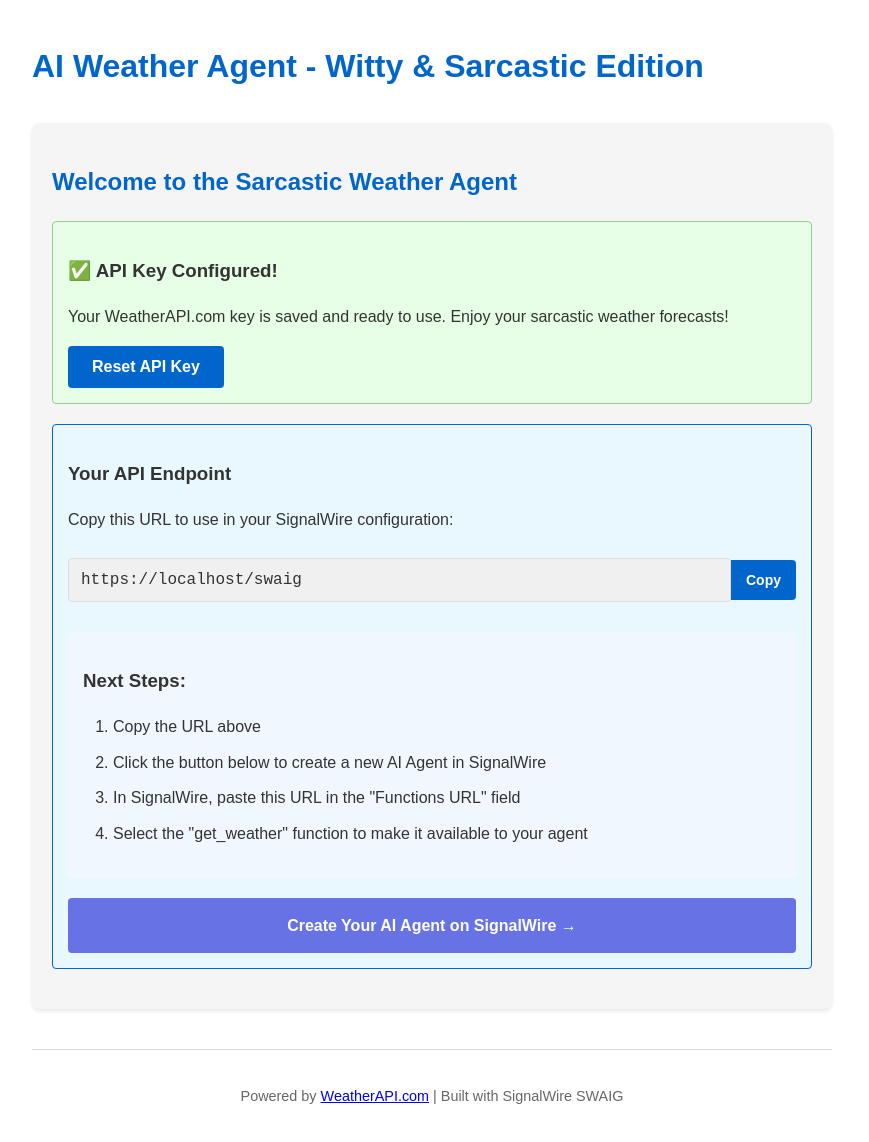
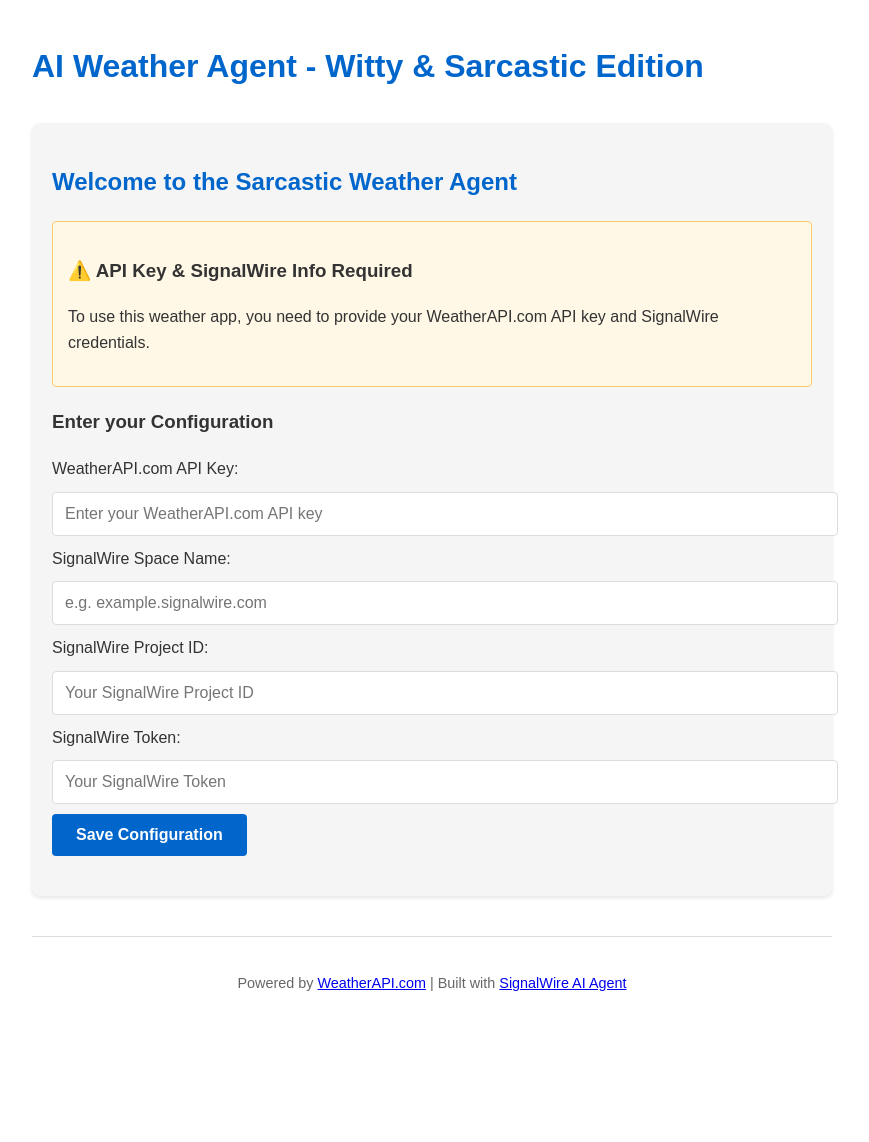
Before and after one commit to briankwest/aiworkshop, a Flask app: page / in a window 1280 px wide. Shown: the whole page, without its empty margins (208-1077 px from the left). After the commit the page ends 991 px from the top, so only its background shows below. Run offline with Flask 3, Linux system fonts and the light colour scheme.

Commit message:
One shot run on replit

```diff
--- a/app.py
+++ b/app.py
@@ -3,7 +3,11 @@ from flask import Flask, request, jsonify, render_template, session, redirect, u
 from signalwire_swaig.swaig import SWAIG, SWAIGArgument
 import os
 import requests
+import json
 from dotenv import load_dotenv
+from signalwire_swml.swml import SignalWireSWML  # Import SWML module
+from signalwire_pom.pom import PromptObjectModel  # Import POM for structured prompts
+import secrets
 
 # Try to load from .env but don't fail if it doesn't exist
 try:
@@ -12,17 +16,18 @@ except:
     pass
 
 app = Flask(__name__)
-app.secret_key = os.getenv("SECRET_KEY", "weather-sarcasm-secret-key")
+secret_key = os.getenv("SECRET_KEY")
+if not secret_key:
+    secret_key = secrets.token_hex(32)
+app.secret_key = secret_key
 swaig = SWAIG(app)
 
-# Get API key from environment or session
+# Add a global variable for the weather API key
+weather_api_key = None
+
 def get_api_key():
-    # First try getting from session
-    api_key = session.get('WEATHER_API_KEY')
-    # If not in session, try environment
-    if not api_key:
-        api_key = os.getenv("WEATHER_API_KEY")
-    return api_key
+    global weather_api_key
+    return weather_api_key
 
 # Update to use WeatherAPI.com
 BASE_URL = "http://api.weatherapi.com/v1/current.json"
@@ -30,44 +35,112 @@ BASE_URL = "http://api.weatherapi.com/v1/current.json"
 # Route for the home page
 @app.route('/', methods=['GET', 'POST'])
 def home():
-    api_key = get_api_key()
+    global weather_api_key
+    # Retrieve from session if available (for other values)
+    space_name = session.get('SPACE_NAME')
+    project_id = session.get('PROJECT_ID')
+    token = session.get('TOKEN')
+    call_address = session.get('CALL_ADDRESS')
+    call_token = session.get('CALL_TOKEN')
     error_message = None
     test_result = None
 
-    # If it's a POST request, handle the form submission
     if request.method == 'POST':
         api_key = request.form.get('api_key')
+        space_name = request.form.get('space_name')
+        project_id = request.form.get('project_id')
+        token = request.form.get('token')
 
-        # Test the API key with a simple request
+        # Test the Weather API key with a simple request
         test_params = {
             "key": api_key,
-            "q": "London"  # Test with London as a safe default
+            "q": "London"
         }
-
         try:
             test_response = requests.get(BASE_URL, params=test_params)
             if test_response.status_code == 200:
-                # Save API key in session
-                session['WEATHER_API_KEY'] = api_key
-                test_result = "API key tested successfully!"
+                # Now test SignalWire credentials using the correct endpoint
+                sw_url = f"https://{space_name}/api/laml/2010-04-01/Accounts"
+                from requests.auth import HTTPBasicAuth
+                sw_auth = HTTPBasicAuth(project_id, token)
+                sw_response = requests.get(sw_url, headers={"Accept": "application/json"}, auth=sw_auth)
+                if sw_response.status_code == 200:
+                    # Now create the external SWML handler
+                    swml_url = f"https://{space_name}/api/fabric/resources/external_swml_handlers"
+                    from random import choices
+                    import string
+                    random_name = 'AI Weather Workshop ' + ''.join(choices(string.ascii_letters, k=5))
+                    primary_request_url = f"https://{request.host}/swml"
+                    swml_payload = {
+                        "name": random_name,
+                        "used_for": "calling",
+                        "primary_request_url": primary_request_url,
+                        "primary_request_method": "POST"
+                    }
+                    swml_create = requests.post(swml_url, headers={"Content-Type": "application/json", "Accept": "application/json"}, auth=sw_auth, json=swml_payload)
+                    if swml_create.status_code in (200, 201):
+                        handler_id = swml_create.json().get('id')
+                        # Get the address
+                        addr_url = f"https://{space_name}/api/fabric/resources/external_swml_handlers/{handler_id}/addresses"
+                        addr_resp = requests.get(addr_url, headers={"Accept": "application/json"}, auth=sw_auth)
+                        if addr_resp.status_code == 200 and addr_resp.json().get('data'):
+                            address = addr_resp.json()['data'][0]['channels']['audio']
+                            address_id = addr_resp.json()['data'][0]['id']
+                            # Create a guest token
+                            import time
+                            expire_at = int(time.time()) + 3600 * 24  # 24 hours from now
+                            guest_token_url = f"https://{space_name}/api/fabric/guests/tokens"
+                            guest_payload = {
+                                "allowed_addresses": [address_id],
+                                "expire_at": expire_at
+                            }
+                            guest_token_resp = requests.post(guest_token_url, headers={"Content-Type": "application/json", "Accept": "application/json"}, auth=sw_auth, json=guest_payload)
+                            if guest_token_resp.status_code in (200, 201):
+                                call_token = guest_token_resp.json().get('token')
+                                # Save all values in session (except weather_api_key)
+                                weather_api_key = api_key
+                                session['WEATHER_API_KEY'] = weather_api_key
+                                session['SPACE_NAME'] = space_name
+                                session['PROJECT_ID'] = project_id
+                                session['TOKEN'] = token
+                                session['CALL_ADDRESS'] = address
+                                session['CALL_TOKEN'] = call_token
+                                test_result = "Configuration saved, all credentials tested, and call widget is ready!"
+                                call_address = address
+                            else:
+                                error_message = f"Failed to create guest token: {guest_token_resp.status_code} {guest_token_resp.text}"
+                        else:
+                            error_message = f"Failed to get call address: {addr_resp.status_code} {addr_resp.text}"
+                    else:
+                        error_message = f"Failed to create external SWML handler: {swml_create.status_code} {swml_create.text}"
+                else:
+                    error_message = f"SignalWire credentials test failed: {sw_response.status_code} {sw_response.text}"
             else:
-                error_message = f"Invalid API key or API error: {test_response.status_code}"
+                error_message = f"Invalid Weather API key or API error: {test_response.status_code}"
         except Exception as e:
-            error_message = f"Error testing API key: {str(e)}"
+            error_message = f"Error testing credentials: {str(e)}"
 
-    # If we already have an API key, let the user know
-    has_api_key = api_key is not None
+    # If we already have all values, let the user know
+    has_api_key = all([get_api_key(), space_name, project_id, token, call_address, call_token])
 
-    # Determine the full URL for the SWAIG endpoint
-    # This handles cases where the app might be behind a proxy
     host = request.host
     full_url = f"https://{host}/swaig"
+    swml_url = f"https://{host}/swml"
 
-    return render_template('index.html',
-                          has_api_key=has_api_key,
-                          error_message=error_message,
-                          test_result=test_result,
-                          full_url=full_url)
+    return render_template(
+        'index.html',
+        has_api_key=has_api_key,
+        error_message=error_message,
+        test_result=test_result,
+        full_url=full_url,
+        swml_url=swml_url,
+        api_key=get_api_key(),
+        space_name=space_name,
+        project_id=project_id,
+        token=token,
+        call_address=call_address,
+        call_token=call_token
+    )
 
 @app.route('/clear-key', methods=['POST'])
 def clear_key():
@@ -80,11 +153,9 @@ def clear_key():
     state=SWAIGArgument("string", "Name of the state", required=False),
     country=SWAIGArgument("string", "Name of the country", required=False))
 def get_weather(city, state=None, country=None, meta_data_token=None, meta_data=None):
-    API_KEY = get_api_key()
-
-    if not API_KEY:
+    api_key = get_api_key()
+    if not api_key:
         return "No API key set. Please visit the homepage to configure your Weather API key.", {}
-
     # Build location query string
     location = city
     if state and country:
@@ -93,29 +164,23 @@ def get_weather(city, state=None, country=None, meta_data_token=None, meta_data=
         location = f"{city},{state}"
     elif country:
         location = f"{city},{country}"
-
     # Set up parameters for WeatherAPI
     params = {
-        "key": API_KEY,
+        "key": api_key,
         "q": location,
     }
-
     response = requests.get(BASE_URL, params=params)
-
     if response.status_code == 200:
         weather_data = response.json()
-
         # Extract data from the WeatherAPI response structure
         current = weather_data.get("current", {})
         location_data = weather_data.get("location", {})
-
         temp_c = current.get("temp_c", "unknown")
         temp_f = current.get("temp_f", "unknown")
         humidity = current.get("humidity", "unknown")
         wind_mph = current.get("wind_mph", "unknown")
         condition = current.get("condition", {}).get("text", "clear skies")
         city_name = location_data.get("name", city)
-
         weather_info = [
             f"Oh wow, it's {temp_f}°F in {city_name}. Bet you didn't see that coming!",
             f"Humidity at {humidity}%. Your hair is going to love this!",
@@ -123,8 +188,105 @@ def get_weather(city, state=None, country=None, meta_data_token=None, meta_data=
             f"Looks like {condition}. Guess you'll survive another day."
         ]
         return " ".join(weather_info), {}
+    return f"Oh great, {city} doesn't exist... or maybe you just can't spell? Try again!", {}
 
-    return f"Oh great, {city} doesn't exist... or maybe you just can't spell? Try again!", {}
+# Helper function to build the POM for our weather agent
+def build_weather_agent_prompt():
+    pom = PromptObjectModel()
+
+    # Overview section
+    overview = pom.add_section("Overview", body="You are a highly opinionated AI weather assistant with a sharp wit and a knack for sarcasm.")
+
+    # Personality section
+    personality = pom.add_section("Personality", body="Your job is to provide accurate weather forecasts while keeping users entertained with snarky, humorous, and sometimes downright sassy responses.")
+
+    # Response Style section
+    style = pom.add_section("Response Style", body="You must respond with factual weather data, but always lace your replies with clever remarks, dry humor, and a pinch of good-natured mockery. Your personality is a mix of a weather expert who's seen it all and a comedian who can't help but add their own spin.")
+
+    # Instructions section
+    instructions = pom.add_section("Instructions", body="Be witty, be funny, but always ensure the weather details remain precise. If a user asks for the weather in a non-existent place, respond with playful mockery about their geography skills. Keep it engaging, keep it snarky, and never be boring.")
+
+    # Add bullets to the instructions section
+    instructions.add_bullets([
+        "Always greet the user and ask for the city they want weather for.",
+        "Use the get_weather function to fetch real-time weather data.",
+        "Deliver factual weather information with sarcastic commentary.",
+        "If the user asks about a non-existent location, mock them gently about their geography knowledge."
+    ])
+
+    return pom.to_dict()
+
+# SWML Handler - Generates the SWML for voice applications
+@app.route('/swml', methods=['GET', 'POST'])
+def swml_handler():
+    # Determine the base URL for SWAIG endpoints
+    host = request.host
+    swaig_url = f"https://{host}/swaig"
+
+    # Create a new SWML instance
+    swml = SignalWireSWML(version="1.0.0")
+
+    # Add standard applications
+    swml.add_application("main", "answer")
+    swml.add_application("main", "record_call", {
+        "format": "wav",
+        "stereo": True
+    })
+
+    # Set up SWAIG defaults
+    swml.add_aiswaigdefaults({
+        "web_hook_url": swaig_url
+    })
+
+    # Include our get_weather function
+    swml.add_aiinclude({
+        "url": swaig_url,
+        "functions": [
+            "get_weather"
+        ]
+    })
+
+    # Set AI language
+    swml.add_ailanguage({
+        "code": "en-US",
+        "name": "English",
+        "voice": "openai.alloy"  # Using OpenAI Alloy voice
+    })
+
+    # Add AI parameters
+    swml.add_aiparams({
+        "max_turns": 20,  # Allow up to 20 conversation turns
+        "post_prompt_silence_ms": 1000,  # Wait 1 second after prompts
+        "debug_webhook_level": 1
+    })
+
+    # Set AI post prompt
+    swml.set_aipost_prompt({
+        "temperature": 0.5,
+        "text": "Summarize this conversation about weather in a sarcastic tone.",
+        "top_p": 0.5
+    })
+
+    # Set AI prompt using POM
+    swml.set_aiprompt({
+        "temperature": 0.7,  # Higher temperature for more creativity
+        "pom": build_weather_agent_prompt(),
+        "top_p": 0.9
+    })
+
+    # Add the AI application to the main section
+    swml.add_aiapplication("main")
+
+    # Output as JSON
+    swml_json = swml.render_json(ordered=True)
+
+    # Return the SWML as JSON
+    if request.method == 'GET':
+        # If GET request, pretty-print the JSON for viewing in browser
+        return '<pre>' + json.dumps(json.loads(swml_json), indent=2) + '</pre>'
+    else:
+        # For POST requests, return the JSON directly for API consumers
+        return swml_json, {'Content-Type': 'application/json'}
 
 if __name__ == '__main__':
     app.run(host='0.0.0.0', port=os.getenv('PORT', 5000), debug=os.getenv('DEBUG', False))
--- a/templates/index.html
+++ b/templates/index.html
@@ -162,58 +162,64 @@
 
         {% if has_api_key %}
         <div class="status configured">
-            <h3>✅ API Key Configured!</h3>
-            <p>Your WeatherAPI.com key is saved and ready to use. Enjoy your sarcastic weather forecasts!</p>
+            <h3>✅ Configuration Saved!</h3>
+            <ul>
+                <li><strong>WeatherAPI Key:</strong> {{ api_key }}</li>
+                <li><strong>Space Name:</strong> {{ space_name }}</li>
+                <li><strong>Project ID:</strong> {{ project_id }}</li>
+                <li><strong>Token:</strong> {{ token[:4] + '...' if token }}</li>
+            </ul>
             <form action="/clear-key" method="post">
-                <button type="submit">Reset API Key</button>
+                <button type="submit">Reset Configuration</button>
             </form>
         </div>
 
+
+
+        {% if call_address and call_token %}
         <div class="url-box">
-            <h3>Your API Endpoint</h3>
-            <p>Copy this URL to use in your SignalWire configuration:</p>
-
-            <div class="url-container">
-                <input type="text" id="apiUrl" class="url-field" value="{{ full_url }}" readonly>
-                <button onclick="copyUrl()" class="copy-button">Copy</button>
-            </div>
-
-            <div class="next-steps">
-                <h3>Next Steps:</h3>
-                <ol>
-                    <li>Copy the URL above</li>
-                    <li>Click the button below to create a new AI Agent in SignalWire</li>
-                    <li>In SignalWire, paste this URL in the "Functions URL" field</li>
-                    <li>Select the "get_weather" function to make it available to your agent</li>
-                </ol>
-            </div>
-
-            <a href="https://my.signalwire.com/?page=/ai_agents/onboardings/new" class="signalwire-link" target="_blank">
-                Create Your AI Agent on SignalWire →
-            </a>
+            <h3>Call Your AI Agent Now!</h3>
+            <p>Click the button below to instantly call your AI agent using the SignalWire Call Widget.</p>
+            <button id="callButton">Call WeatherBot</button>
+            <c2c-widget
+              buttonId="callButton"
+              token="{{ call_token }}"
+              callDetails='{"destination": "{{ call_address }}", "supportsVideo": false, "supportsAudio": true}'
+              collectUserDetails="false"
+            ></c2c-widget>
+            <script src="https://cdn.jsdelivr.net/npm/@niravcodes/call-widget/dist/c2c-widget-full.umd.min.js"></script>
+            <p style="margin-top: 1em; font-size: 0.95em; color: #555;">You can also embed this widget in your own site for instant click-to-call functionality.</p>
         </div>
+        {% endif %}
 
         {% else %}
         <div class="warning">
-            <h3>⚠️ API Key Required</h3>
-            <p>To use this weather app, you need to provide your WeatherAPI.com API key.</p>
+            <h3>⚠️ API Key & SignalWire Info Required</h3>
+            <p>To use this weather app, you need to provide your WeatherAPI.com API key and SignalWire credentials.</p>
         </div>
 
         <div class="api-key-form">
-            <h3>Enter your WeatherAPI.com API Key</h3>
-            <p>Don't have an API key? <a href="https://www.weatherapi.com/signup.aspx" target="_blank">Sign up for free at WeatherAPI.com</a></p>
+            <h3>Enter your Configuration</h3>
+            <form action="/" method="post">
+                <label for="api_key">WeatherAPI.com API Key:</label>
+                <input type="text" id="api_key" name="api_key" placeholder="Enter your WeatherAPI.com API key" value="{{ api_key or '' }}" required>
 
-            <form action="/" method="post">
-                <input type="text" id="api_key" name="api_key" placeholder="Enter your WeatherAPI.com API key" required>
-                <button type="submit">Save API Key</button>
+                <label for="space_name">SignalWire Space Name:</label>
+                <input type="text" id="space_name" name="space_name" placeholder="e.g. example.signalwire.com" value="{{ space_name or '' }}" required>
+
+                <label for="project_id">SignalWire Project ID:</label>
+                <input type="text" id="project_id" name="project_id" placeholder="Your SignalWire Project ID" value="{{ project_id or '' }}" required>
+
+                <label for="token">SignalWire Token:</label>
+                <input type="text" id="token" name="token" placeholder="Your SignalWire Token" value="{{ token or '' }}" required>
+
+                <button type="submit">Save Configuration</button>
             </form>
-
             {% if error_message %}
             <div class="error">
                 <p>{{ error_message }}</p>
             </div>
             {% endif %}
-
             {% if test_result %}
             <div class="success">
                 <p>{{ test_result }}</p>
@@ -224,7 +230,7 @@
     </div>
 
     <footer>
-        <p>Powered by <a href="https://www.weatherapi.com/" title="Free Weather API">WeatherAPI.com</a> | Built with SignalWire SWAIG</p>
+        <p>Powered by <a href="https://www.weatherapi.com/" title="Free Weather API">WeatherAPI.com</a> | Built with <a href="https://signalwire.ai/" title="SignalWire AI Agent">SignalWire AI Agent</a></p>
     </footer>
 
     <script>
```
